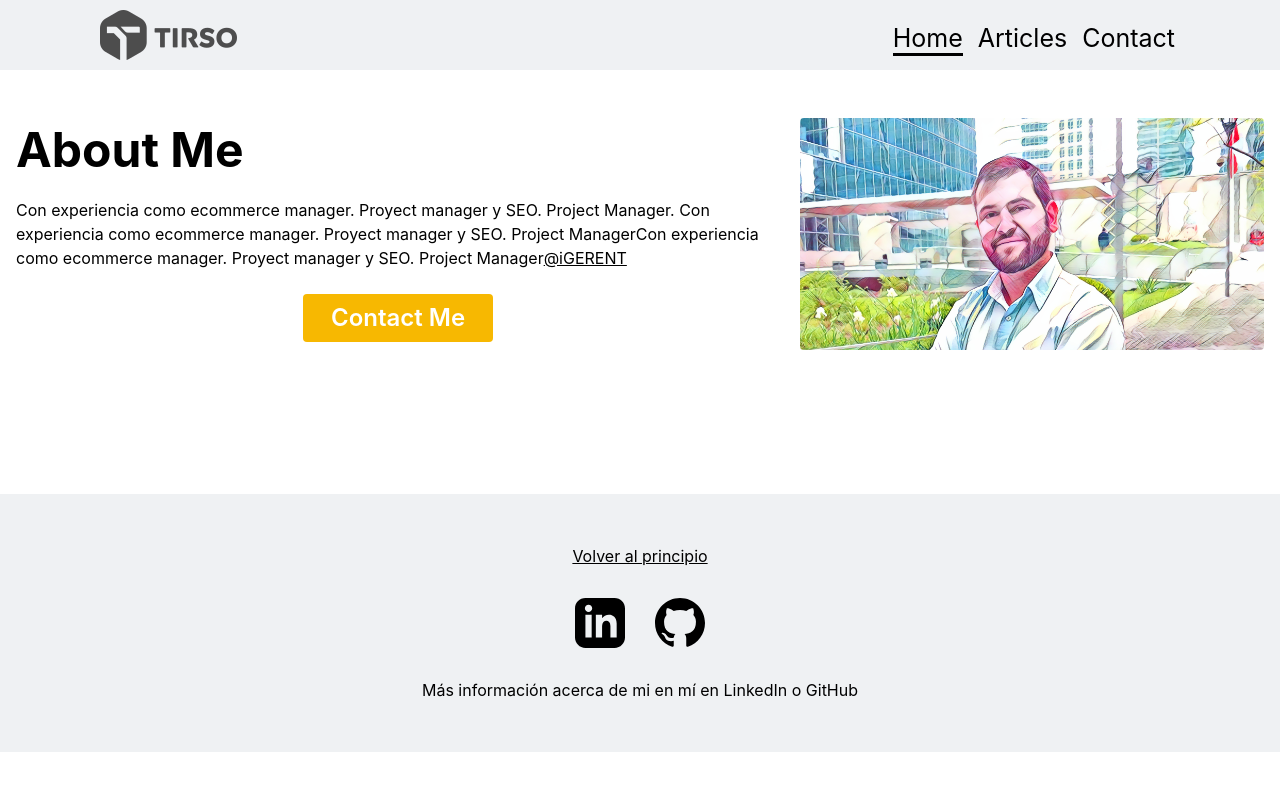
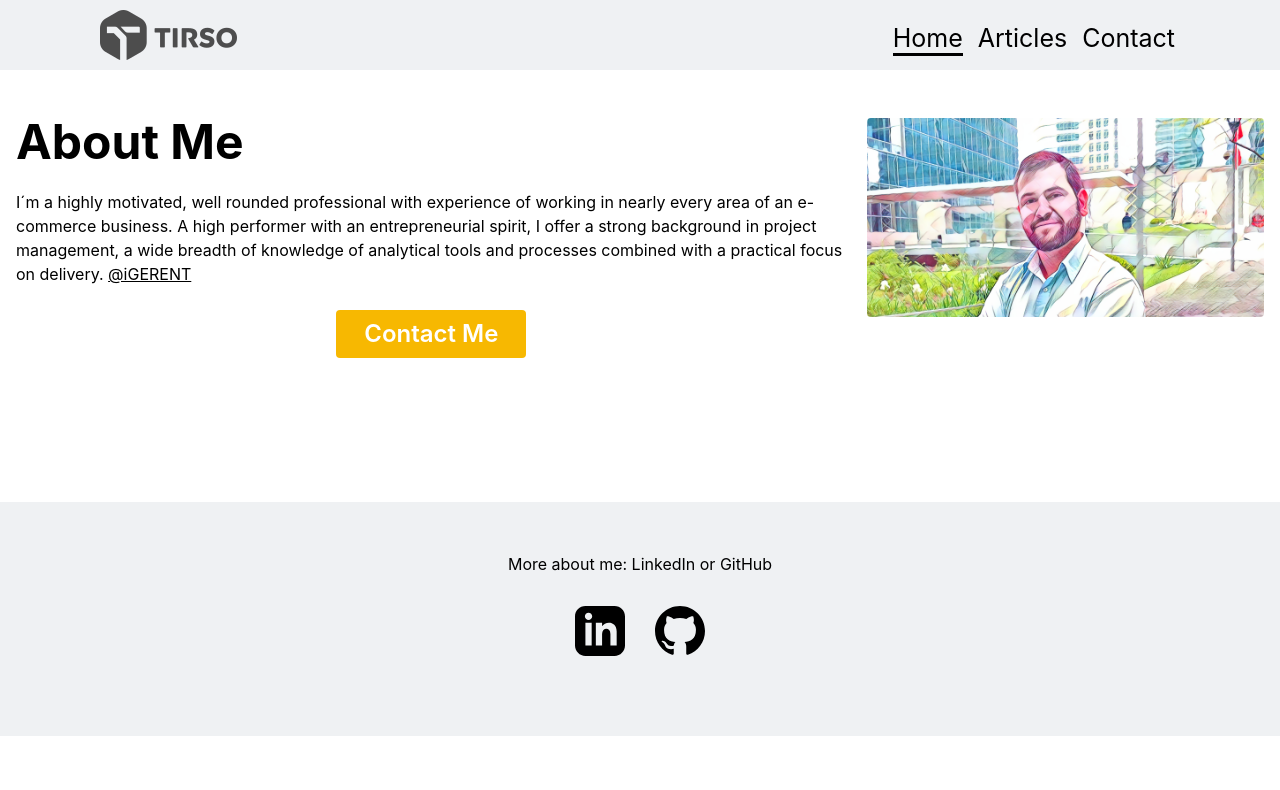
Before and after one commit to Tirsog/personal, a Next.js app: page / in a window 1280 px wide. Shown: the top 790 px of the page. Built offline with nearby package versions, Linux system fonts and the light colour scheme.

Commit message:
Improved front

```diff
--- a/components/footer.js
+++ b/components/footer.js
@@ -2,9 +2,9 @@ export default function footer() {
     return (
         <footer>
             <p>
-                <a className="subirlink" href="#top">
-                    Volver al principio
-                </a>
+                More about me:{" "}
+                <a href="https://www.linkedin.com/in/tirsog/">LinkedIn</a> or{" "}
+                <a href="https://github.com/Tirsog">GitHub</a>
             </p>
             <div className="imgblock">
                 <a href="https://www.linkedin.com/in/tirsog/">
@@ -30,11 +30,6 @@ export default function footer() {
                     </svg>
                 </a>
             </div>
-            <p>
-                Más información acerca de mi en mí en{" "}
-                <a href="https://www.linkedin.com/in/tirsog/">LinkedIn</a> o{" "}
-                <a href="https://github.com/Tirsog">GitHub</a>
-            </p>
         </footer>
     )
 }
--- a/pages/index.js
+++ b/pages/index.js
@@ -20,11 +20,13 @@ export default function Home() {
                     <div className="flex flex-col justify-center">
                         <h1 className="text-5xl font-bold pr-1">About Me</h1>
                         <p className="py-6">
-                            Con experiencia como ecommerce manager. Proyect
-                            manager y SEO. Project Manager. Con experiencia como
-                            ecommerce manager. Proyect manager y SEO. Project
-                            ManagerCon experiencia como ecommerce manager.
-                            Proyect manager y SEO. Project Manager
+                            I´m a highly motivated, well rounded professional
+                            with experience of working in nearly every area of
+                            an e-commerce business. A high performer with an
+                            entrepreneurial spirit, I offer a strong background
+                            in project management, a wide breadth of knowledge
+                            of analytical tools and processes combined with a
+                            practical focus on delivery.{" "}
                             <Link
                                 className="underline"
                                 href="https://igerent.com"
```
